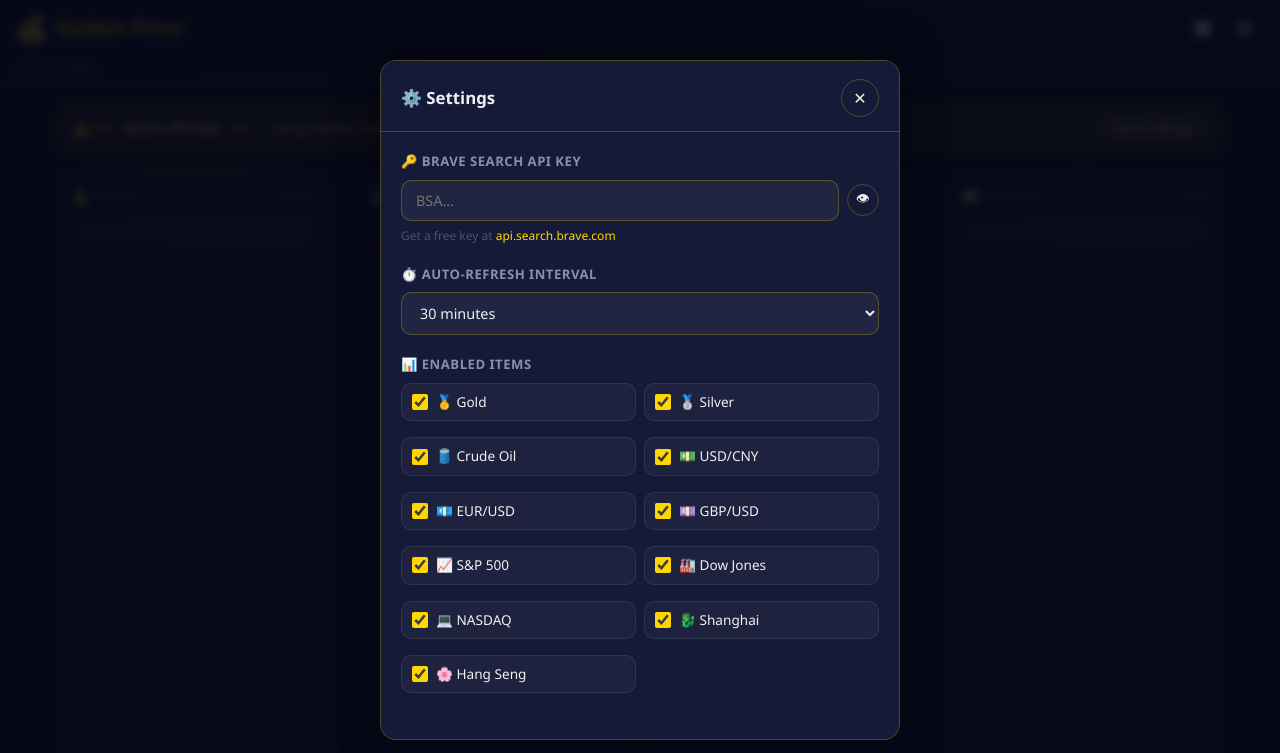
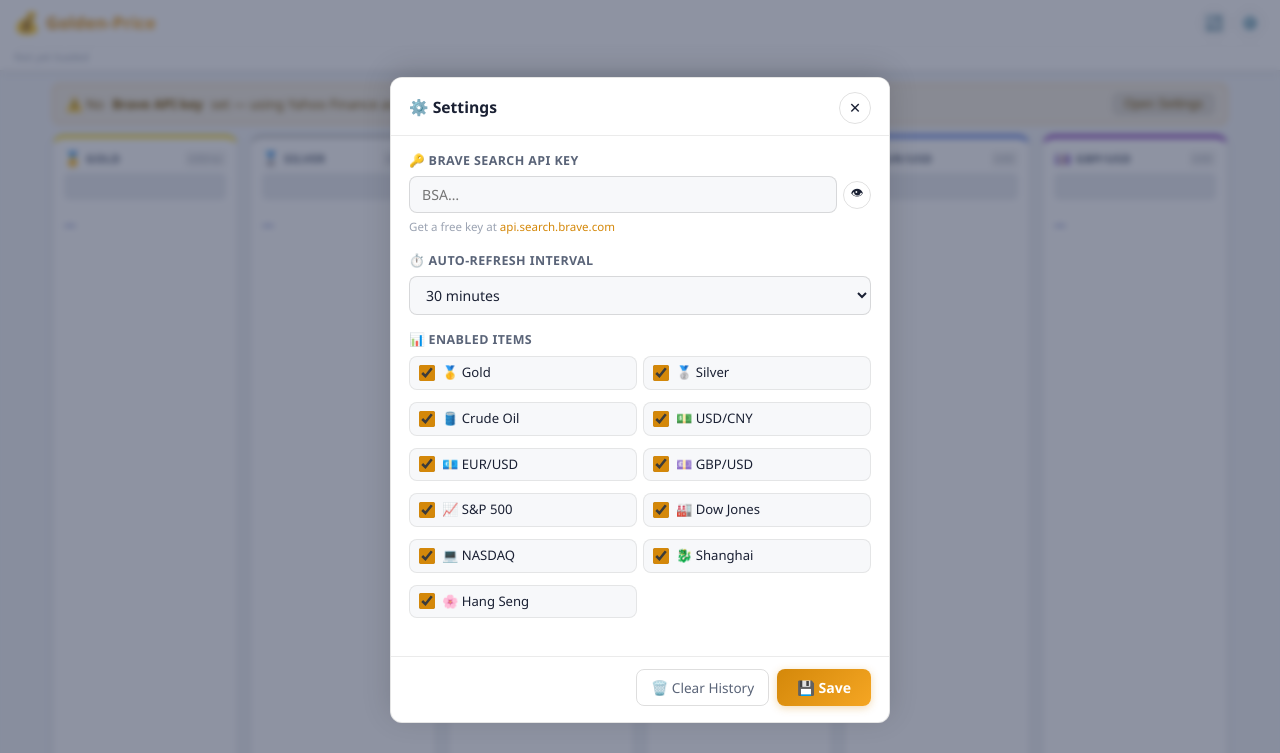
Before and after one commit to su600/Golden-Price, a website: page public/index.html in a window 1280 px wide. Shown: the top 753 px of the page. Drawn offline with Linux system fonts and the light colour scheme.

Commit message:
优化页面布局-明亮的风格

```diff
--- a/public/styles.css
+++ b/public/styles.css
@@ -1,36 +1,35 @@
 /* =============================================
    Golden-Price — Stylesheet
-   Dark gold theme, mobile-first, rounded cards
+   Light theme, compact, mobile-first
    ============================================= */
 
 /* ---- CSS Variables ---- */
 :root {
-  --gold: #FFD700;
-  --gold-dark: #B8860B;
-  --gold-dim: rgba(255, 215, 0, 0.15);
-  --gold-border: rgba(255, 215, 0, 0.25);
+  --gold: #D4880A;
+  --gold-light: #F5A623;
+  --gold-dim: rgba(212, 136, 10, 0.10);
+  --gold-border: rgba(212, 136, 10, 0.22);
 
-  --bg: #0a0e27;
-  --bg-card: #131730;
-  --bg-card-hover: #1c2040;
-  --bg-overlay: rgba(5, 8, 20, 0.85);
+  --bg: #F2F4F7;
+  --bg-card: #FFFFFF;
+  --bg-card-hover: #FAFBFC;
+  --bg-overlay: rgba(30, 40, 70, 0.50);
 
-  --text: #f0f0f0;
-  --text-muted: #8892a4;
-  --text-dim: #4a5268;
+  --text: #1A2033;
+  --text-muted: #5A6478;
+  --text-dim: #9BA3B2;
 
-  --positive: #00e676;
-  --negative: #ff4d6d;
-  --neutral: #7986cb;
+  --positive: #0DAD5C;
+  --negative: #E53935;
+  --neutral: #5C6BC0;
 
-  --radius: 16px;
-  --radius-sm: 10px;
-  --shadow: 0 4px 24px rgba(0, 0, 0, 0.45);
-  --shadow-card: 0 2px 12px rgba(0, 0, 0, 0.35);
+  --radius: 12px;
+  --radius-sm: 8px;
+  --shadow: 0 4px 20px rgba(0, 0, 0, 0.10);
+  --shadow-card: 0 1px 6px rgba(0, 0, 0, 0.08);
 
   --font: 'Segoe UI', 'PingFang SC', 'Helvetica Neue', Arial, sans-serif;
-  --header-h: 80px;
-  --transition: 0.2s ease;
+  --transition: 0.18s ease;
 }
 
 /* ---- Reset & Base ---- */
@@ -55,59 +54,60 @@
   position: sticky;
   top: 0;
   z-index: 100;
-  background: linear-gradient(135deg, #0d1230 0%, #111630 100%);
-  border-bottom: 1px solid var(--gold-border);
-  box-shadow: 0 2px 16px rgba(0, 0, 0, 0.5);
-  padding: 0 16px;
+  background: #FFFFFF;
+  border-bottom: 1px solid rgba(0,0,0,0.09);
+  box-shadow: 0 1px 8px rgba(0,0,0,0.07);
+  padding: 0 14px;
 }
 
 .header-inner {
   display: flex;
   align-items: center;
   justify-content: space-between;
-  height: 56px;
+  height: 46px;
 }
 
 .logo {
   display: flex;
   align-items: center;
-  gap: 8px;
+  gap: 6px;
 }
 
-.logo-icon { font-size: 1.6rem; }
+.logo-icon { font-size: 1.3rem; }
 
 .logo-text {
-  font-size: 1.2rem;
+  font-size: 1.05rem;
   font-weight: 700;
-  background: linear-gradient(135deg, #FFD700, #FFA500);
+  background: linear-gradient(135deg, #D4880A, #F5A623);
   -webkit-background-clip: text;
   -webkit-text-fill-color: transparent;
   background-clip: text;
-  letter-spacing: 0.5px;
+  letter-spacing: 0.3px;
 }
 
 .status-bar {
   display: flex;
   align-items: center;
   justify-content: space-between;
-  padding: 4px 0 8px;
-  font-size: 0.72rem;
-  color: var(--text-muted);
+  padding: 2px 0 5px;
+  font-size: 0.68rem;
+  color: var(--text-dim);
+  border-top: 1px solid rgba(0,0,0,0.05);
 }
 
-.last-updated { opacity: 0.8; }
-.api-calls { opacity: 0.6; font-size: 0.68rem; }
+.last-updated { opacity: 0.85; }
+.api-calls { opacity: 0.7; font-size: 0.65rem; }
 
 /* ---- Header Buttons ---- */
 .header-actions { display: flex; gap: 4px; }
 
 .icon-btn {
   background: transparent;
-  border: 1px solid var(--gold-border);
+  border: 1px solid rgba(0,0,0,0.12);
   border-radius: 50%;
-  width: 38px;
-  height: 38px;
-  font-size: 1rem;
+  width: 32px;
+  height: 32px;
+  font-size: 0.9rem;
   cursor: pointer;
   display: flex;
   align-items: center;
@@ -119,11 +119,12 @@
 
 .icon-btn:hover, .icon-btn:focus-visible {
   background: var(--gold-dim);
+  border-color: var(--gold-border);
   outline: none;
 }
 
 .icon-btn:active { transform: scale(0.92); }
-.icon-btn.small { width: 32px; height: 32px; font-size: 0.85rem; }
+.icon-btn.small { width: 28px; height: 28px; font-size: 0.78rem; }
 
 /* Spinning refresh animation */
 @keyframes spin { to { transform: rotate(360deg); } }
@@ -131,7 +132,7 @@
 
 /* ---- Main Content ---- */
 .main-content {
-  padding: 16px;
+  padding: 12px 12px 20px;
   max-width: 1200px;
   margin: 0 auto;
 }
@@ -140,89 +141,81 @@
 .alert {
   display: flex;
   align-items: center;
-  gap: 10px;
+  gap: 8px;
   flex-wrap: wrap;
-  padding: 12px 16px;
+  padding: 9px 13px;
   border-radius: var(--radius-sm);
-  margin-bottom: 16px;
-  font-size: 0.88rem;
+  margin-bottom: 10px;
+  font-size: 0.83rem;
   line-height: 1.4;
 }
 
 .alert-warn {
-  background: rgba(255, 193, 7, 0.12);
-  border: 1px solid rgba(255, 193, 7, 0.35);
-  color: #ffe082;
+  background: rgba(245, 166, 35, 0.10);
+  border: 1px solid rgba(245, 166, 35, 0.35);
+  color: #7A5200;
 }
 
 .alert-error {
-  background: rgba(255, 77, 109, 0.12);
-  border: 1px solid rgba(255, 77, 109, 0.35);
-  color: #ff8a9b;
+  background: rgba(229, 57, 53, 0.08);
+  border: 1px solid rgba(229, 57, 53, 0.30);
+  color: #B71C1C;
 }
 
 .alert-btn {
   margin-left: auto;
-  background: rgba(255,255,255,0.1);
-  border: 1px solid rgba(255,255,255,0.2);
-  border-radius: 8px;
+  background: rgba(0,0,0,0.07);
+  border: 1px solid rgba(0,0,0,0.12);
+  border-radius: 6px;
   color: inherit;
-  padding: 4px 12px;
-  font-size: 0.82rem;
+  padding: 3px 10px;
+  font-size: 0.78rem;
   cursor: pointer;
   transition: background var(--transition);
   white-space: nowrap;
 }
-.alert-btn:hover { background: rgba(255,255,255,0.18); }
+.alert-btn:hover { background: rgba(0,0,0,0.13); }
 
 /* ---- Cards Grid ---- */
 .cards-grid {
   display: grid;
-  grid-template-columns: repeat(auto-fill, minmax(160px, 1fr));
-  gap: 12px;
+  grid-template-columns: repeat(2, 1fr);
+  gap: 9px;
 }
 
 @media (min-width: 480px) {
-  .cards-grid { grid-template-columns: repeat(2, 1fr); gap: 14px; }
+  .cards-grid { grid-template-columns: repeat(3, 1fr); gap: 10px; }
 }
-@media (min-width: 768px) {
-  .cards-grid { grid-template-columns: repeat(3, 1fr); gap: 16px; }
+@media (min-width: 700px) {
+  .cards-grid { grid-template-columns: repeat(4, 1fr); gap: 11px; }
 }
-@media (min-width: 1024px) {
-  .cards-grid { grid-template-columns: repeat(4, 1fr); gap: 18px; }
+@media (min-width: 960px) {
+  .cards-grid { grid-template-columns: repeat(5, 1fr); gap: 12px; }
+}
+@media (min-width: 1200px) {
+  .cards-grid { grid-template-columns: repeat(6, 1fr); gap: 12px; }
 }
 
 /* ---- Financial Card ---- */
 .fin-card {
   background: var(--bg-card);
-  border: 1px solid var(--gold-border);
+  border: 1px solid rgba(0,0,0,0.08);
+  border-top: 3px solid var(--card-accent, var(--gold-light));
   border-radius: var(--radius);
-  padding: 14px 14px 10px;
+  padding: 10px 11px 8px;
   display: flex;
   flex-direction: column;
-  gap: 4px;
+  gap: 2px;
   cursor: pointer;
-  transition: background var(--transition), transform var(--transition), box-shadow var(--transition);
+  transition: box-shadow var(--transition), transform var(--transition);
   box-shadow: var(--shadow-card);
   position: relative;
   overflow: hidden;
 }
 
-.fin-card::before {
-  content: '';
-  position: absolute;
-  top: 0;
-  left: 0;
-  right: 0;
-  height: 2px;
-  background: linear-gradient(90deg, transparent, var(--card-accent, var(--gold)), transparent);
-  opacity: 0.6;
-}
-
 .fin-card:hover {
-  background: var(--bg-card-hover);
+  box-shadow: var(--shadow);
   transform: translateY(-2px);
-  box-shadow: var(--shadow);
 }
 
 .fin-card:active { transform: translateY(0); }
@@ -237,47 +230,47 @@
 .card-label {
   display: flex;
   align-items: center;
-  gap: 5px;
-  font-size: 0.78rem;
+  gap: 4px;
+  font-size: 0.72rem;
   color: var(--text-muted);
-  font-weight: 500;
+  font-weight: 600;
   text-transform: uppercase;
-  letter-spacing: 0.6px;
-}
-
-.card-emoji { font-size: 1rem; }
-
-.card-badge {
-  font-size: 0.6rem;
-  color: var(--text-dim);
-  background: rgba(255,255,255,0.06);
-  border-radius: 4px;
-  padding: 1px 5px;
   letter-spacing: 0.5px;
 }
 
+.card-emoji { font-size: 0.88rem; }
+
+.card-badge {
+  font-size: 0.57rem;
+  color: var(--text-dim);
+  background: rgba(0,0,0,0.05);
+  border-radius: 3px;
+  padding: 1px 4px;
+  letter-spacing: 0.3px;
+}
+
 .card-price {
-  font-size: 1.3rem;
+  font-size: 1.2rem;
   font-weight: 700;
   color: var(--text);
-  letter-spacing: -0.3px;
-  line-height: 1.2;
-  min-height: 1.6em;
+  letter-spacing: -0.4px;
+  line-height: 1.15;
+  min-height: 1.4em;
 }
 
 .card-sub {
-  font-size: 0.78rem;
+  font-size: 0.72rem;
   color: var(--text-muted);
-  min-height: 1.1em;
+  min-height: 1em;
 }
 
 .card-change {
-  font-size: 0.82rem;
+  font-size: 0.75rem;
   font-weight: 600;
-  min-height: 1.2em;
+  min-height: 1.15em;
   display: flex;
   align-items: center;
-  gap: 3px;
+  gap: 2px;
 }
 
 .card-change.positive { color: var(--positive); }
@@ -286,10 +279,10 @@
 
 /* Sparkline canvas inside card */
 .card-sparkline {
-  margin-top: 6px;
-  height: 38px;
+  margin-top: 5px;
+  height: 32px;
   width: 100%;
-  opacity: 0.75;
+  opacity: 0.8;
 }
 
 /* Loading skeleton */
@@ -299,10 +292,10 @@
 }
 
 .skeleton {
-  background: linear-gradient(90deg, #1e2340 25%, #252a4a 50%, #1e2340 75%);
+  background: linear-gradient(90deg, #EAECF0 25%, #F5F6F8 50%, #EAECF0 75%);
   background-size: 200% 100%;
-  animation: shimmer 1.5s infinite;
-  border-radius: 6px;
+  animation: shimmer 1.4s infinite;
+  border-radius: 5px;
   color: transparent !important;
   pointer-events: none;
   user-select: none;
@@ -329,20 +322,20 @@
   position: absolute;
   inset: 0;
   background: var(--bg-overlay);
-  backdrop-filter: blur(4px);
+  backdrop-filter: blur(3px);
 }
 
 .modal-sheet {
   position: relative;
-  background: #151a38;
-  border: 1px solid var(--gold-border);
+  background: #FFFFFF;
+  border: 1px solid rgba(0,0,0,0.10);
   border-radius: var(--radius) var(--radius) 0 0;
   width: 100%;
-  max-width: 520px;
+  max-width: 500px;
   max-height: 90dvh;
   overflow-y: auto;
-  box-shadow: 0 -8px 40px rgba(0,0,0,0.6);
-  animation: slideUp 0.25s ease;
+  box-shadow: 0 -6px 30px rgba(0,0,0,0.14);
+  animation: slideUp 0.22s ease;
 }
 
 @media (min-width: 600px) {
@@ -352,10 +345,10 @@
   }
 }
 
-.modal-sheet--chart { max-width: 680px; }
+.modal-sheet--chart { max-width: 660px; }
 
 @keyframes slideUp {
-  from { transform: translateY(30px); opacity: 0; }
+  from { transform: translateY(24px); opacity: 0; }
   to   { transform: translateY(0);    opacity: 1; }
 }
 
@@ -363,52 +356,52 @@
   display: flex;
   align-items: center;
   justify-content: space-between;
-  padding: 18px 20px 14px;
-  border-bottom: 1px solid var(--gold-border);
+  padding: 14px 18px 11px;
+  border-bottom: 1px solid rgba(0,0,0,0.08);
   position: sticky;
   top: 0;
-  background: #151a38;
+  background: #FFFFFF;
   z-index: 1;
 }
 
-.modal-header h2 { font-size: 1.05rem; font-weight: 600; }
+.modal-header h2 { font-size: 0.98rem; font-weight: 600; color: var(--text); }
 
-.modal-body { padding: 20px; }
+.modal-body { padding: 16px 18px; }
 .modal-footer {
   display: flex;
-  gap: 10px;
+  gap: 8px;
   justify-content: flex-end;
-  padding: 14px 20px 20px;
-  border-top: 1px solid var(--gold-border);
+  padding: 12px 18px 16px;
+  border-top: 1px solid rgba(0,0,0,0.08);
 }
 
 /* ---- Form ---- */
 .form-group {
-  margin-bottom: 20px;
+  margin-bottom: 16px;
 }
 
 .form-group label {
   display: block;
-  font-size: 0.82rem;
+  font-size: 0.78rem;
   font-weight: 600;
   color: var(--text-muted);
-  margin-bottom: 8px;
+  margin-bottom: 6px;
   text-transform: uppercase;
-  letter-spacing: 0.5px;
+  letter-spacing: 0.4px;
 }
 
-.input-row { display: flex; gap: 8px; align-items: center; }
+.input-row { display: flex; gap: 6px; align-items: center; }
 
 input[type="password"],
 input[type="text"],
 select {
   width: 100%;
-  background: rgba(255,255,255,0.05);
-  border: 1px solid var(--gold-border);
+  background: #F7F8FA;
+  border: 1px solid rgba(0,0,0,0.13);
   border-radius: var(--radius-sm);
   color: var(--text);
-  padding: 10px 14px;
-  font-size: 0.9rem;
+  padding: 8px 12px;
+  font-size: 0.88rem;
   font-family: var(--font);
   transition: border-color var(--transition);
   outline: none;
@@ -418,42 +411,43 @@
 input[type="text"]:focus,
 select:focus {
   border-color: var(--gold);
-  background: rgba(255, 215, 0, 0.06);
+  background: #FFFDF5;
+  box-shadow: 0 0 0 3px rgba(212,136,10,0.10);
 }
 
-select option { background: #151a38; }
+select option { background: #FFFFFF; color: var(--text); }
 
 .hint {
-  font-size: 0.75rem;
+  font-size: 0.72rem;
   color: var(--text-dim);
-  margin-top: 6px;
+  margin-top: 5px;
 }
 
 /* Checkbox grid for enabled items */
 .checkbox-grid {
   display: grid;
   grid-template-columns: 1fr 1fr;
-  gap: 8px;
+  gap: 6px;
 }
 
 .checkbox-grid label {
   display: flex;
   align-items: center;
-  gap: 8px;
-  font-size: 0.85rem;
+  gap: 7px;
+  font-size: 0.82rem;
   font-weight: 400;
   color: var(--text);
   text-transform: none;
   letter-spacing: 0;
   cursor: pointer;
-  background: rgba(255,255,255,0.04);
-  border: 1px solid rgba(255,255,255,0.08);
+  background: #F7F8FA;
+  border: 1px solid rgba(0,0,0,0.08);
   border-radius: var(--radius-sm);
-  padding: 8px 10px;
-  transition: background var(--transition);
+  padding: 6px 9px;
+  transition: background var(--transition), border-color var(--transition);
 }
 
-.checkbox-grid label:hover { background: rgba(255,215,0,0.08); }
+.checkbox-grid label:hover { background: var(--gold-dim); border-color: var(--gold-border); }
 
 input[type="checkbox"] {
   width: 16px;
@@ -464,16 +458,17 @@
 
 /* ---- Buttons ---- */
 .btn-primary {
-  background: linear-gradient(135deg, #FFD700, #FFA500);
+  background: linear-gradient(135deg, #D4880A, #F5A623);
   border: none;
   border-radius: var(--radius-sm);
-  color: #0a0e27;
+  color: #FFFFFF;
   font-weight: 700;
-  font-size: 0.9rem;
+  font-size: 0.88rem;
   font-family: var(--font);
-  padding: 10px 22px;
+  padding: 8px 20px;
   cursor: pointer;
   transition: opacity var(--transition), transform var(--transition);
+  box-shadow: 0 2px 8px rgba(212,136,10,0.30);
 }
 
 .btn-primary:hover { opacity: 0.9; }
@@ -481,64 +476,66 @@
 
 .btn-secondary {
   background: transparent;
-  border: 1px solid var(--gold-border);
+  border: 1px solid rgba(0,0,0,0.13);
   border-radius: var(--radius-sm);
   color: var(--text-muted);
-  font-size: 0.88rem;
+  font-size: 0.85rem;
   font-family: var(--font);
-  padding: 10px 16px;
+  padding: 8px 14px;
   cursor: pointer;
   transition: background var(--transition);
 }
 
-.btn-secondary:hover { background: rgba(255,255,255,0.06); }
+.btn-secondary:hover { background: #F0F2F5; }
 
 /* ---- Chart area ---- */
 .chart-meta {
-  font-size: 0.78rem;
+  font-size: 0.74rem;
   color: var(--text-muted);
-  margin-bottom: 10px;
+  margin-bottom: 8px;
   text-align: center;
 }
 
 .chart-container {
   position: relative;
-  height: 240px;
+  height: 220px;
   width: 100%;
 }
 
 .chart-stats {
   display: grid;
   grid-template-columns: repeat(3, 1fr);
-  gap: 10px;
-  margin-top: 16px;
+  gap: 8px;
+  margin-top: 12px;
 }
 
 .stat-item {
   text-align: center;
-  background: rgba(255,255,255,0.04);
+  background: #F7F8FA;
+  border: 1px solid rgba(0,0,0,0.06);
   border-radius: var(--radius-sm);
-  padding: 10px 6px;
+  padding: 8px 4px;
 }
 
 .stat-label {
-  font-size: 0.68rem;
+  font-size: 0.63rem;
   color: var(--text-dim);
   text-transform: uppercase;
-  letter-spacing: 0.5px;
+  letter-spacing: 0.4px;
 }
 
 .stat-value {
-  font-size: 0.95rem;
+  font-size: 0.9rem;
   font-weight: 700;
-  margin-top: 3px;
+  color: var(--text);
+  margin-top: 2px;
 }
 
 /* ---- Scrollbar ---- */
-::-webkit-scrollbar { width: 5px; }
+::-webkit-scrollbar { width: 4px; }
 ::-webkit-scrollbar-track { background: transparent; }
-::-webkit-scrollbar-thumb { background: rgba(255,215,0,0.2); border-radius: 3px; }
-::-webkit-scrollbar-thumb:hover { background: rgba(255,215,0,0.4); }
+::-webkit-scrollbar-thumb { background: rgba(0,0,0,0.15); border-radius: 2px; }
+::-webkit-scrollbar-thumb:hover { background: rgba(0,0,0,0.25); }
 
 /* ---- Utility ---- */
 [hidden] { display: none !important; }
```
Also changed, not shown: public/index.html (+2 -2 lines).
